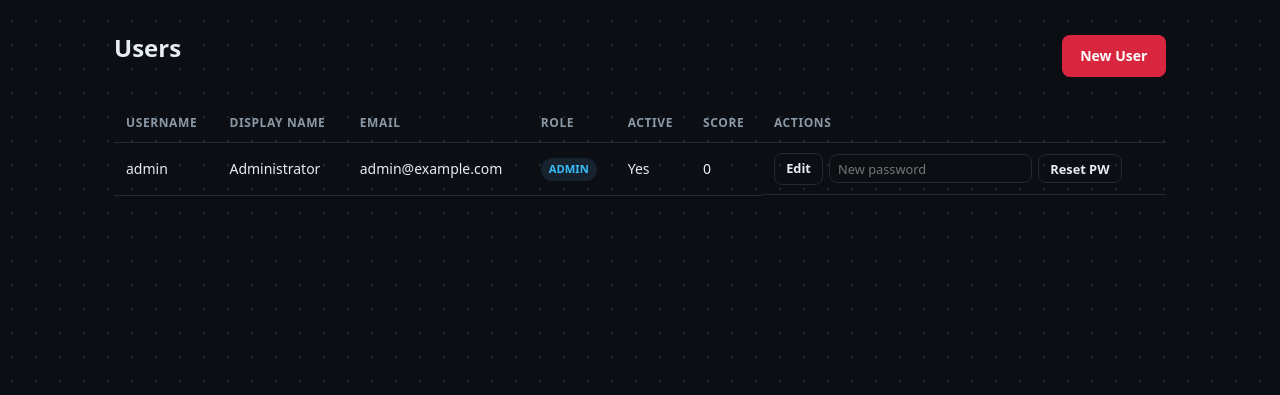
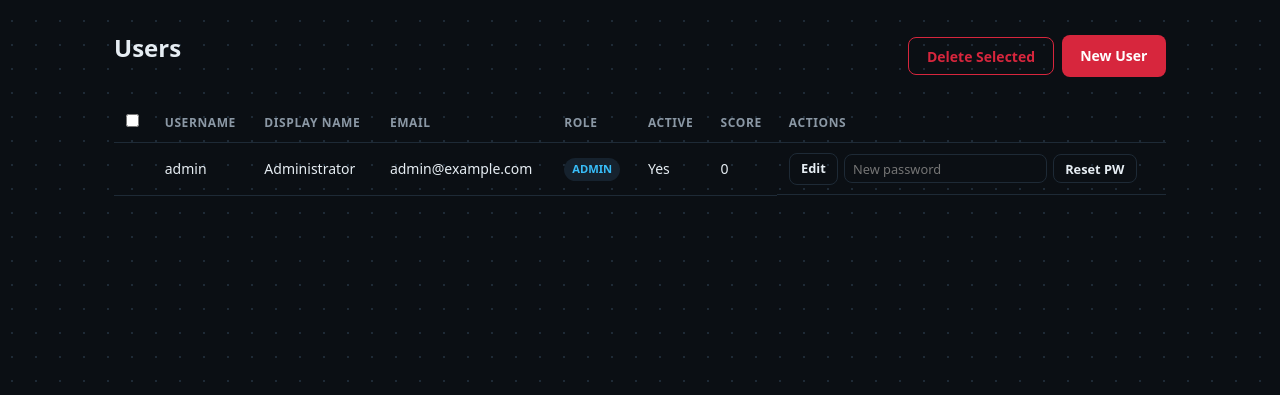
Before and after one commit to riyazwalikar/simple-ctf-portal, a Flask app: page /admin/users in a window 1280 px wide. Shown: the part 87-482 px from the top of the page. Run offline with Flask 3, Linux system fonts and the light colour scheme; a user stored in the database is signed in; data comes from the database, SQL or seed files in the repository; data that the repository does not hold is empty; parts of the project's set-up code (start-up, migrations or seed data) failed here and were passed over; some libraries are stand-ins or nearby versions.

Commit message:
feat(admin): bulk user delete, clear submissions/scoreboard
Add collapsible Recent Submissions panel on the admin dashboard, with
its existing Time column now reachable behind the toggle.

New admin actions, each committing to the DB:
- POST /admin/users/bulk-delete: select-all checkbox in the users table
  feeds a form outside the table (HTML5 form attr, so the per-row forms
  stay valid); skips the acting admin's own account.
- POST /admin/submissions/clear: wipes the submission log.
- POST /admin/scoreboard/clear: scores derive from correct submissions,
  so this deletes those and leaves incorrect attempts in the log.

```diff
--- a/blueprints/admin.py
+++ b/blueprints/admin.py
@@ -129,6 +129,17 @@ def dashboard():
         solve_count=solve_count,
         recent_submissions=recent,
     )
+
+
+@admin_bp.route("/submissions/clear", methods=["POST"])
+@admin_required
+def submissions_clear():
+    """Delete every submission (also empties the scoreboard, which is derived
+    from correct submissions)."""
+    deleted = Submission.query.delete()
+    db.session.commit()
+    flash(f"{deleted} submission(s) cleared.", "success")
+    return redirect(url_for("admin.dashboard"))
 
 
 # ---------------------------------------------------------------------------
@@ -305,6 +316,25 @@ def user_delete(uid):
     return redirect(url_for("admin.users"))
 
 
+@admin_bp.route("/users/bulk-delete", methods=["POST"])
+@admin_required
+def users_bulk_delete():
+    ids = [int(i) for i in request.form.getlist("user_ids") if i.isdigit()]
+    ids = [i for i in ids if i != current_user.id]
+    if not ids:
+        flash("No users selected.", "error")
+        return redirect(url_for("admin.users"))
+
+    # Remove dependent submissions first (no FK cascade in SQLite by default)
+    Submission.query.filter(Submission.user_id.in_(ids)).delete(
+        synchronize_session=False
+    )
+    deleted = User.query.filter(User.id.in_(ids)).delete(synchronize_session=False)
+    db.session.commit()
+    flash(f"{deleted} user(s) deleted.", "success")
+    return redirect(url_for("admin.users"))
+
+
 # ---------------------------------------------------------------------------
 # Settings
 # ---------------------------------------------------------------------------
@@ -419,6 +449,17 @@ def scoreboard():
     )
 
 
+@admin_bp.route("/scoreboard/clear", methods=["POST"])
+@admin_required
+def scoreboard_clear():
+    """Scores are derived from correct submissions, so clearing the scoreboard
+    deletes those; incorrect attempts stay in the submission log."""
+    deleted = Submission.query.filter_by(is_correct=True).delete()
+    db.session.commit()
+    flash(f"Scoreboard cleared ({deleted} solve(s) removed).", "success")
+    return redirect(url_for("admin.scoreboard"))
+
+
 # ---------------------------------------------------------------------------
 # Reset to defaults
 # ---------------------------------------------------------------------------
--- a/static/css/styles.css
+++ b/static/css/styles.css
@@ -674,3 +674,7 @@ h4 { font-size: 1rem; margin-bottom: 0.5rem; color: var(--muted); }
   .flag-input-row { flex-direction: column; }
   .site-main { padding: 0 1rem; margin: 1rem auto; }
 }
+
+.collapsible > summary { cursor: pointer; list-style-position: outside; }
+.collapsible > summary h3 { display: inline; }
+.header-actions { display: flex; gap: 0.5rem; align-items: center; }
--- a/templates/admin/scoreboard.html
+++ b/templates/admin/scoreboard.html
@@ -3,6 +3,10 @@
 <div class="admin-page">
   <div class="admin-header">
     <h2>Scoreboard</h2>
+    <form method="POST" action="{{ url_for('admin.scoreboard_clear') }}" class="inline-form" onsubmit="return confirm('Clear the scoreboard? All correct submissions are deleted and this cannot be undone.')">
+      <input type="hidden" name="csrf_token" value="{{ csrf_token() }}">
+      <button type="submit" class="btn btn-danger">Clear Scoreboard</button>
+    </form>
   </div>
 
   <form method="GET" class="scoreboard-controls card">
--- a/templates/admin/users.html
+++ b/templates/admin/users.html
@@ -3,7 +3,13 @@
 <div class="admin-page">
   <div class="admin-header">
     <h2>Users</h2>
-    <a href="{{ url_for('admin.user_new') }}" class="btn btn-primary">New User</a>
+    <div class="header-actions">
+      <form method="POST" id="bulk-delete-form" action="{{ url_for('admin.users_bulk_delete') }}" class="inline-form" onsubmit="return confirm('Delete all selected users? This cannot be undone.')">
+        <input type="hidden" name="csrf_token" value="{{ csrf_token() }}">
+        <button type="submit" class="btn btn-danger">Delete Selected</button>
+      </form>
+      <a href="{{ url_for('admin.user_new') }}" class="btn btn-primary">New User</a>
+    </div>
   </div>
 
   {% if users %}
@@ -11,6 +17,7 @@
     <table class="table">
       <thead>
         <tr>
+          <th><input type="checkbox" aria-label="Select all users" onclick="document.querySelectorAll('.user-select').forEach(c => c.checked = this.checked)"></th>
           <th>Username</th>
           <th>Display Name</th>
           <th>Email</th>
@@ -23,6 +30,11 @@
       <tbody>
         {% for user in users %}
         <tr>
+          <td>
+            {% if user.id != current_user.id %}
+            <input type="checkbox" class="user-select" form="bulk-delete-form" name="user_ids" value="{{ user.id }}" aria-label="Select {{ user.username }}">
+            {% endif %}
+          </td>
           <td>{{ user.username }}</td>
           <td>{{ user.display_name or '-' }}</td>
           <td>{{ user.email }}</td>
```
Also changed, not shown: templates/admin/dashboard.html (+7 -1 lines).
